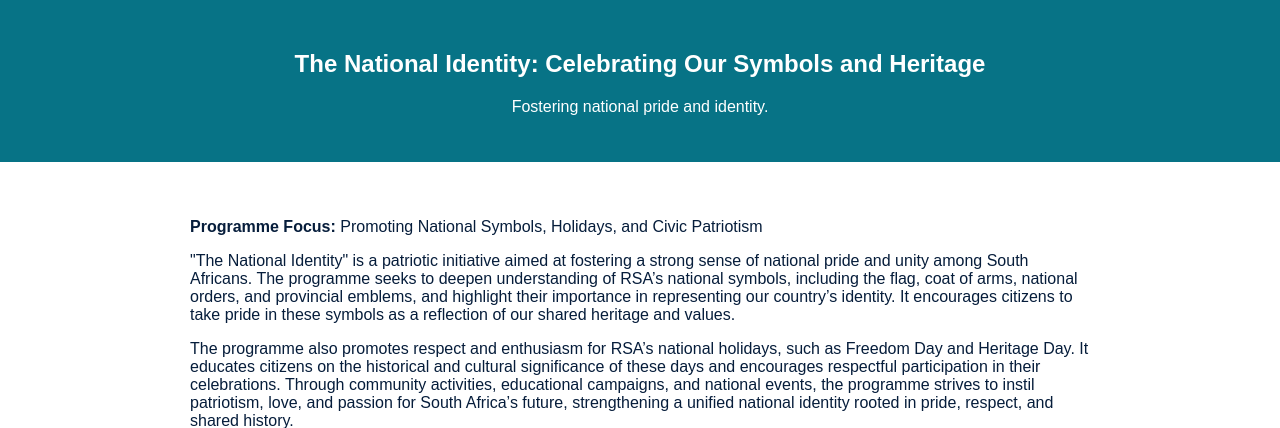
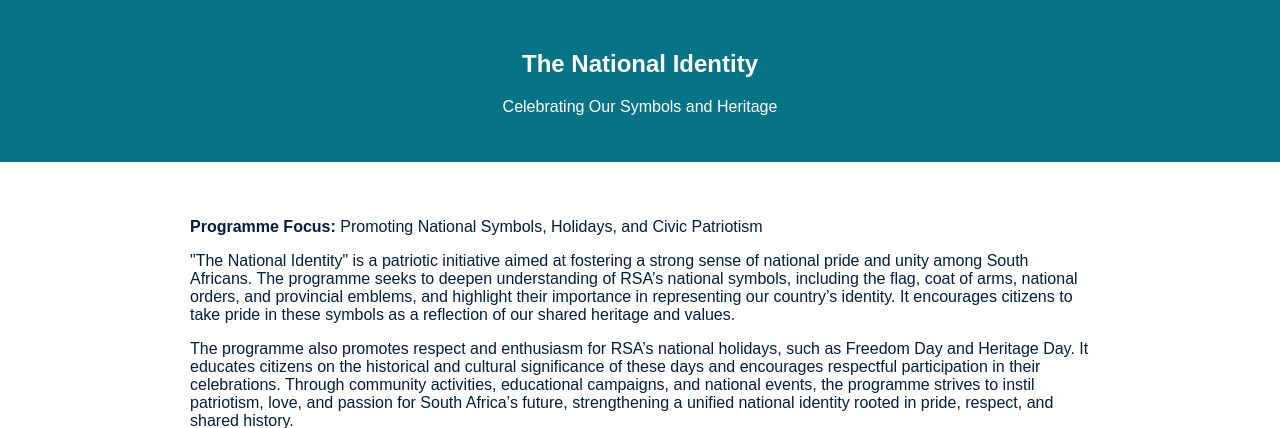
Before and after one commit to Liteboho23/ccd-za, a Flask app: template templates/national symbols.html in a window 1280 px wide. Shown: the part 58-486 px from the top of the page. Run offline with Flask 3, Linux system fonts and the light colour scheme; the template is opened without the code that fills it, so the values that code supplies are empty.

Commit message:
Update national symbols.html

```diff
--- a/templates/national symbols.html
+++ b/templates/national symbols.html
@@ -69,8 +69,8 @@
   </header>
 
   <section class="hero">
-    <h1>The National Identity: Celebrating Our Symbols and Heritage</h1>
-    <p>Fostering national pride and identity.</p>
+    <h1>The National Identity</h1>
+    <p>Celebrating Our Symbols and Heritage</p>
   </section>
 
   <section class="section">
```
